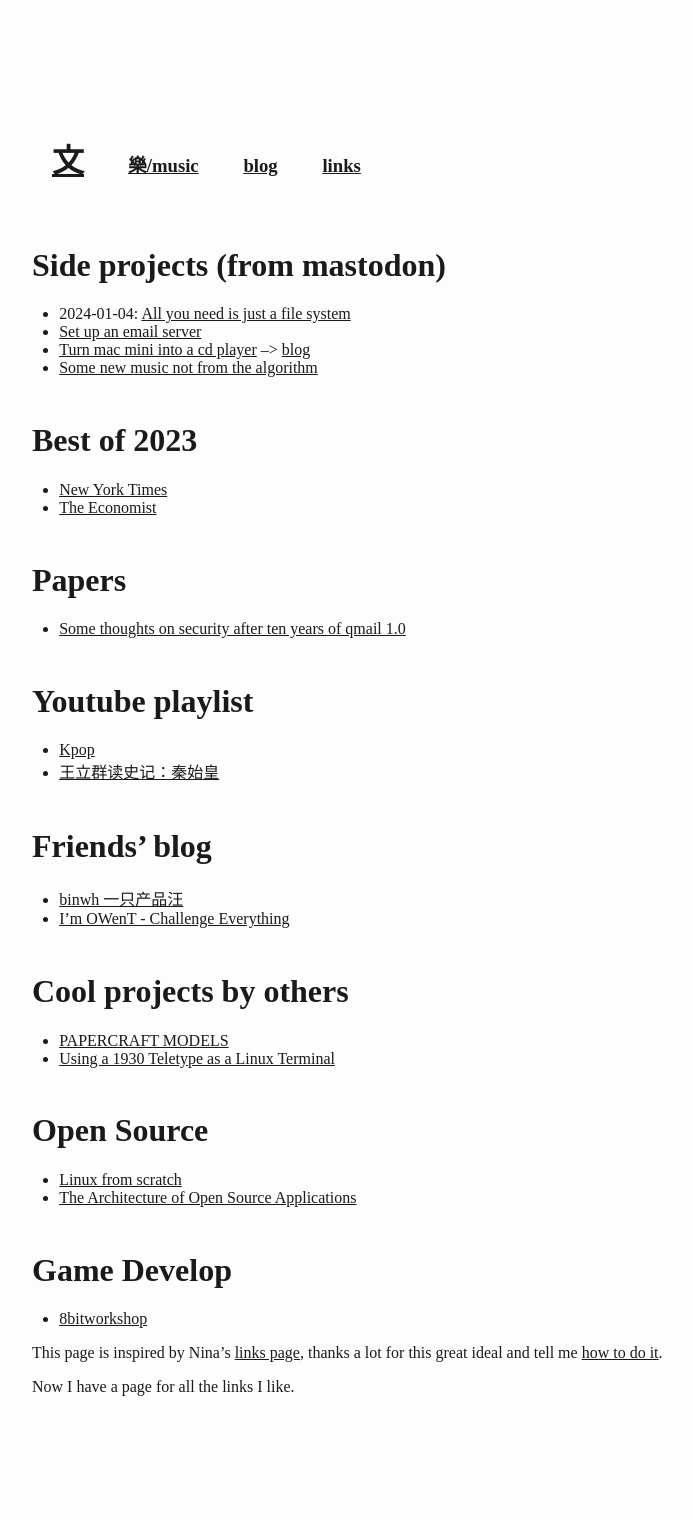
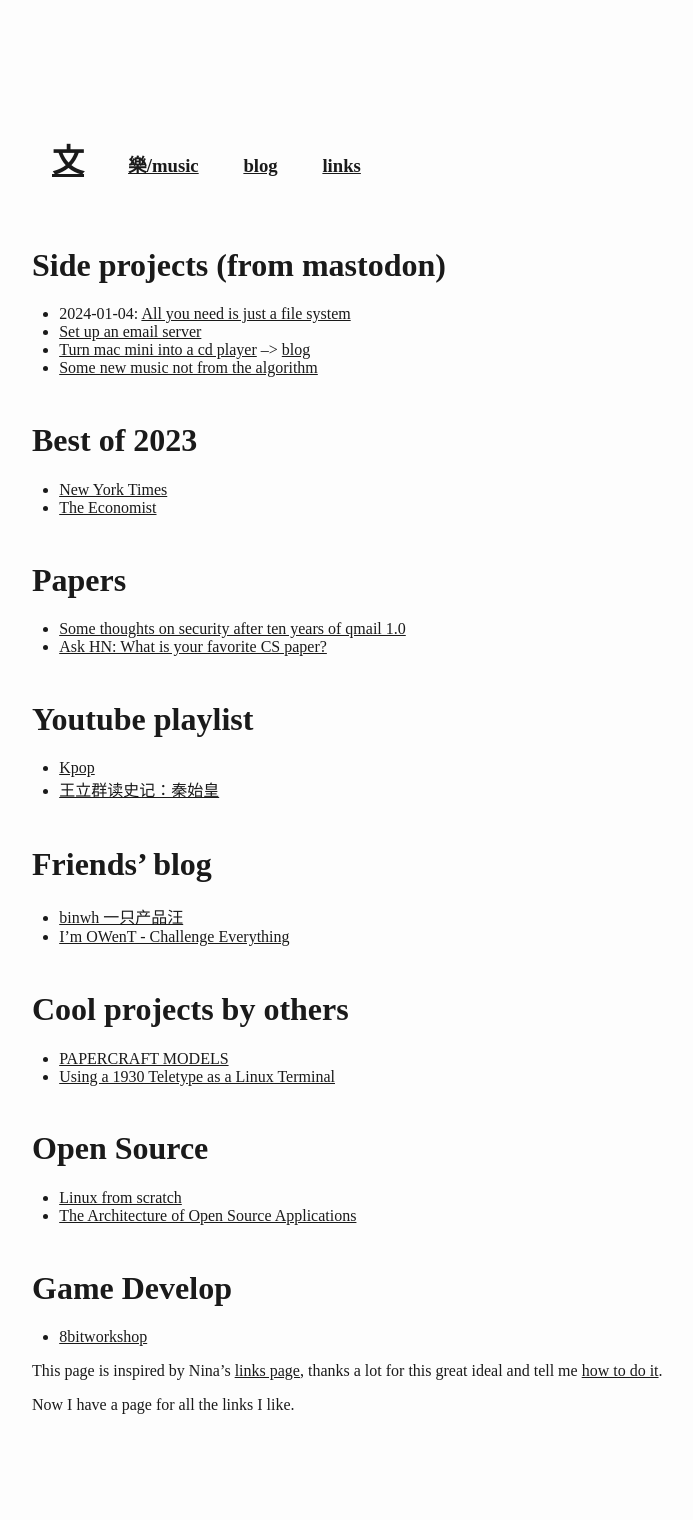
Before and after one commit to wangw469/wangw469.github.io, a Jekyll site: the page built from links.md, in a window 1280 px wide. Shown: the whole page, without its empty margins (58-751 px from the left). Built offline with Jekyll 4.4.1, drawn with Linux system fonts in a browser that asks for light colours; our own code applies the rules of GitHub Pages for plain Markdown files.

Commit message:
add papers

```diff
--- a/links.md
+++ b/links.md
@@ -18,6 +18,7 @@ date: 2024-01-02
 # Papers
 
 * [Some thoughts on security after ten years of qmail 1.0](https://cr.yp.to/qmail/qmailsec-20071101.pdf)
+* [Ask HN: What is your favorite CS paper?](https://news.ycombinator.com/item?id=15089476)
 
 # Youtube playlist
 
```
